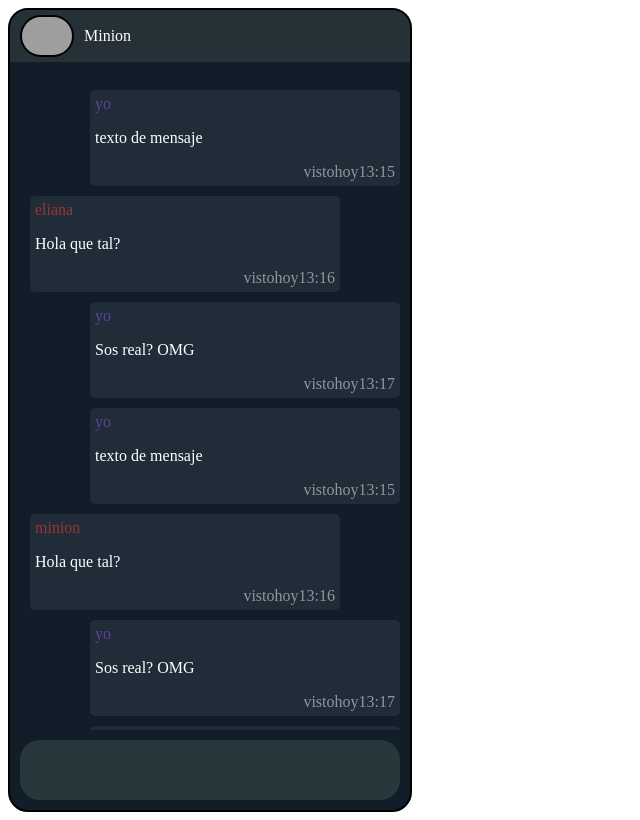
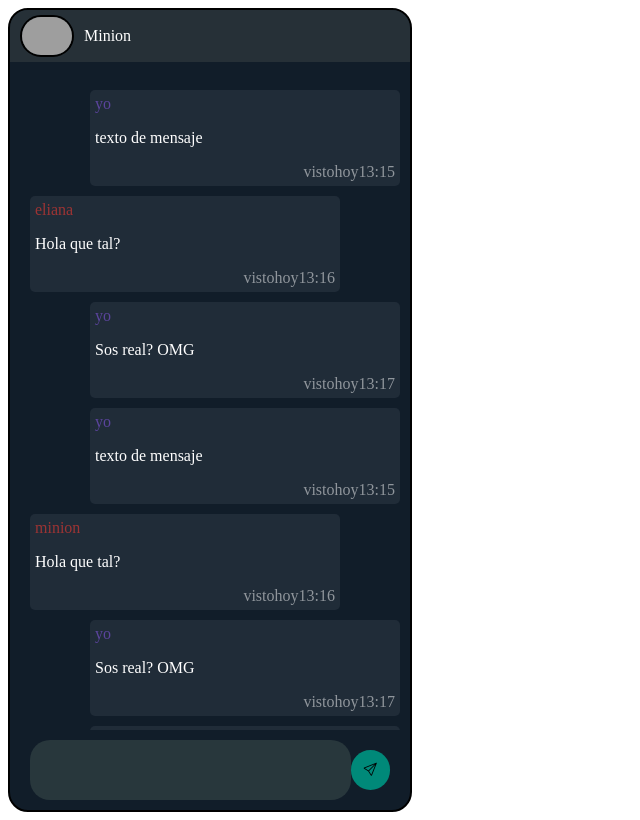
Before and after one commit to LucasNageI/utn_practicas_y_tareas, a React app in the folder proyectos/mensajeria/: page / in a window 1280 px wide. Shown: the whole page, without its empty margins (0-640 px from the left). Built offline with nearby package versions, Linux system fonts and the light colour scheme; grey boxes are pictures that could not be loaded; the HTML template or start-up script is replaced by a standard one.

Commit message:
submit btn!

```diff
--- a/proyectos/mensajeria/src/Components/Chat/ListaMensajes/ListaMensajes.jsx
+++ b/proyectos/mensajeria/src/Components/Chat/ListaMensajes/ListaMensajes.jsx
@@ -6,7 +6,7 @@ export const ListaMensajes = ({mensaje}) => {
             const array_de_mensajes = mensaje.map((mensaje) => {
                 if(mensaje.author != "yo"){
                     return(
-                        <div className="mensaje-externo-container" id={mensaje.id}>
+                        <div className="mensaje-externo-container" key={mensaje.id}>
                         <div className="author-texto-container">
                             <span className="otro">{mensaje.author}</span>
                             <p className="text">{mensaje.text}</p>
@@ -21,7 +21,7 @@ export const ListaMensajes = ({mensaje}) => {
                 }
                 else{
                     return(
-                        <div className="mensaje-propio-container" id={mensaje.id}>
+                        <div className="mensaje-propio-container" key={mensaje.id}>
                         <div className="author-texto-container">
                             <span className="yo">{mensaje.author}</span>
                             <p className="text">{mensaje.text}</p>
--- a/proyectos/mensajeria/src/Components/Chat/NuevoMensaje/NuevoMensaje.css
+++ b/proyectos/mensajeria/src/Components/Chat/NuevoMensaje/NuevoMensaje.css
@@ -1,13 +1,16 @@
+@import url("https://cdn.jsdelivr.net/npm/bootstrap-icons@1.11.3/font/bootstrap-icons.min.css");
+
 .input-container {
     height: 10%;
     display: flex;
     align-items: center;
-    justify-content: center;
+    justify-content: space-between;
+    padding: 0 20px;
 }
 
 .input-container .input-mensaje {
     font-size: 1rem;
-    width: 90%;
+    width: 85%;
     height: 50%;
     border: none;
     border-radius: 20px;
@@ -20,3 +23,12 @@
     outline: none;
     background-color: #28373c;
 }
+
+.input-container .enviar {
+    background-color: #008979;
+    border: none;
+    border-radius: 200px;
+    cursor: pointer;
+    width: 40px;
+    height: 40px;
+}
--- a/proyectos/mensajeria/src/Components/Chat/NuevoMensaje/NuevoMensaje.jsx
+++ b/proyectos/mensajeria/src/Components/Chat/NuevoMensaje/NuevoMensaje.jsx
@@ -5,6 +5,7 @@ export const NuevoMensaje = () => {
   return (
     <div className="input-container">
         <input className="input-mensaje" type="text" />
+        <button className="enviar" type="submit"><i className="bi bi-send"></i></button>
     </div>
   )
 }
--- a/proyectos/mensajeria/src/Screens/ChatScreen.jsx
+++ b/proyectos/mensajeria/src/Screens/ChatScreen.jsx
@@ -35,7 +35,7 @@ export const ChatScreen = () => {
             estado: 'visto',
             day: 'hoy',
             hour: '13:15',
-            id: '1'
+            id: '4'
         },
         {
             author: 'minion',
@@ -43,7 +43,7 @@ export const ChatScreen = () => {
             estado: 'visto',
             day: 'hoy',
             hour: '13:16',
-            id: '2'
+            id: '5'
         },
         {
             author: 'yo',
@@ -51,7 +51,7 @@ export const ChatScreen = () => {
             estado: 'visto',
             day: 'hoy',
             hour: '13:17',
-            id: '3'
+            id: '6'
         },
                 {
             author: 'yo',
@@ -59,7 +59,7 @@ export const ChatScreen = () => {
             estado: 'visto',
             day: 'hoy',
             hour: '13:15',
-            id: '1'
+            id: '7'
         },
         {
             author: 'minion',
@@ -67,7 +67,7 @@ export const ChatScreen = () => {
             estado: 'visto',
             day: 'hoy',
             hour: '13:16',
-            id: '2'
+            id: '8'
         },
         {
             author: 'yo',
@@ -75,7 +75,7 @@ export const ChatScreen = () => {
             estado: 'visto',
             day: 'hoy',
             hour: '13:17',
-            id: '3'
+            id: '9'
         },
         {
             author: 'yo',
@@ -83,7 +83,7 @@ export const ChatScreen = () => {
             estado: 'visto',
             day: 'hoy',
             hour: '13:15',
-            id: '1'
+            id: '10'
         },
         {
             author: 'minion',
@@ -91,7 +91,7 @@ export const ChatScreen = () => {
             estado: 'visto',
             day: 'hoy',
             hour: '13:16',
-            id: '2'
+            id: '11'
         },
         {
             author: 'yo',
@@ -99,7 +99,7 @@ export const ChatScreen = () => {
             estado: 'visto',
             day: 'hoy',
             hour: '13:17',
-            id: '3'
+            id: '12'
         },
     ]
 
```
